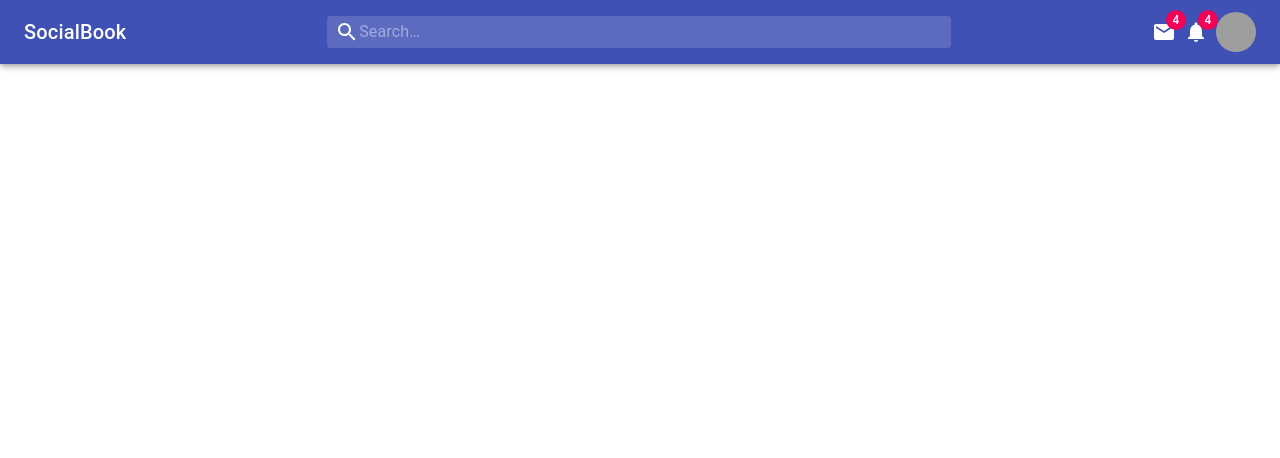
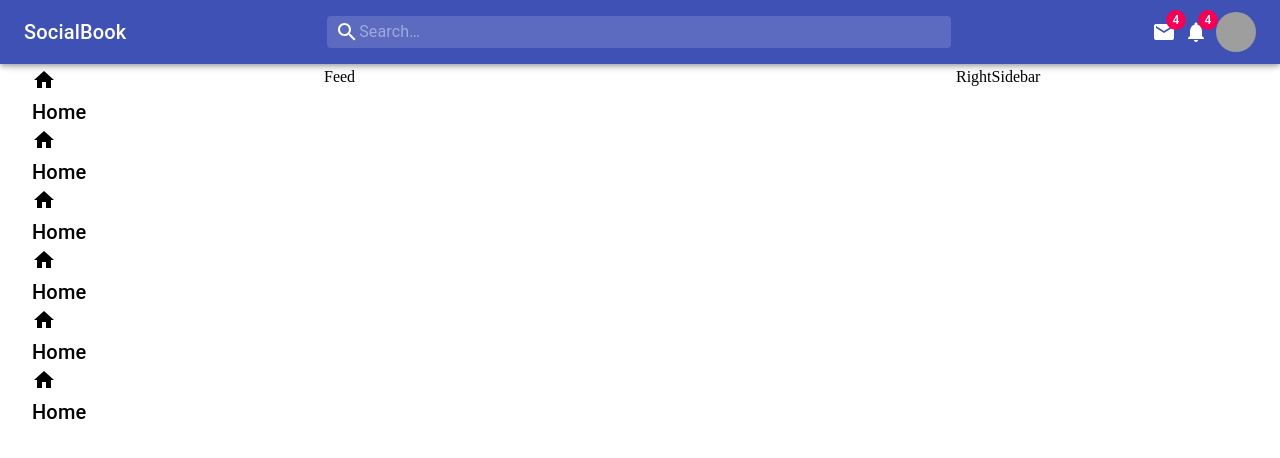
Before and after one commit to tufikhasan/social-book, a React (Create React App) app in the folder client/: page / in a window 1280 px wide. Shown: the top 458 px of the page. Built offline with nearby package versions, Linux system fonts and the light colour scheme; grey boxes are pictures that could not be loaded.

Commit message:
Grid system setup

```diff
--- a/client/src/App.js
+++ b/client/src/App.js
@@ -1,14 +1,24 @@
 import React from 'react';
 import { Feed, Navbar, RightSidebar, SideBar } from './components';
-import { Box } from '@material-ui/core';
+import { Box, Grid } from '@material-ui/core';
 
 const App = () => {
   return (
     <Box>
       <Navbar />
-      <SideBar />
-      <Feed />
-      <RightSidebar />
+      <div style={{ paddingTop: 60 }}>
+        <Grid container>
+          <Grid item sm={3}>
+            <SideBar />
+          </Grid>
+          <Grid item sm={6}>
+            <Feed />
+          </Grid>
+          <Grid item sm={3}>
+            <RightSidebar />
+          </Grid>
+        </Grid>
+      </div>
     </Box>
   );
 };
--- a/client/src/components/SideBar/SideBar.jsx
+++ b/client/src/components/SideBar/SideBar.jsx
@@ -1,7 +1,38 @@
 import React from 'react';
+import { Container, Typography } from '@material-ui/core';
+import useStyles from './style';
+import Home from '@material-ui/icons/Home';
 
 const SideBar = () => {
-  return <div>SideBar</div>;
+  const classes = useStyles();
+  return (
+    <Container>
+      <div className={classes.item}>
+        <Home />
+        <Typography variant="h6">Home</Typography>
+      </div>
+      <div className={classes.item}>
+        <Home />
+        <Typography variant="h6">Home</Typography>
+      </div>
+      <div className={classes.item}>
+        <Home />
+        <Typography variant="h6">Home</Typography>
+      </div>
+      <div className={classes.item}>
+        <Home />
+        <Typography variant="h6">Home</Typography>
+      </div>
+      <div className={classes.item}>
+        <Home />
+        <Typography variant="h6">Home</Typography>
+      </div>
+      <div className={classes.item}>
+        <Home />
+        <Typography variant="h6">Home</Typography>
+      </div>
+    </Container>
+  );
 };
 
 export default SideBar;
--- /dev/null
+++ b/client/src/components/SideBar/style.js
@@ -0,0 +1,5 @@
+import { makeStyles } from '@material-ui/core';
+
+const useStyles = makeStyles((theme) => ({}));
+
+export default useStyles;
```
